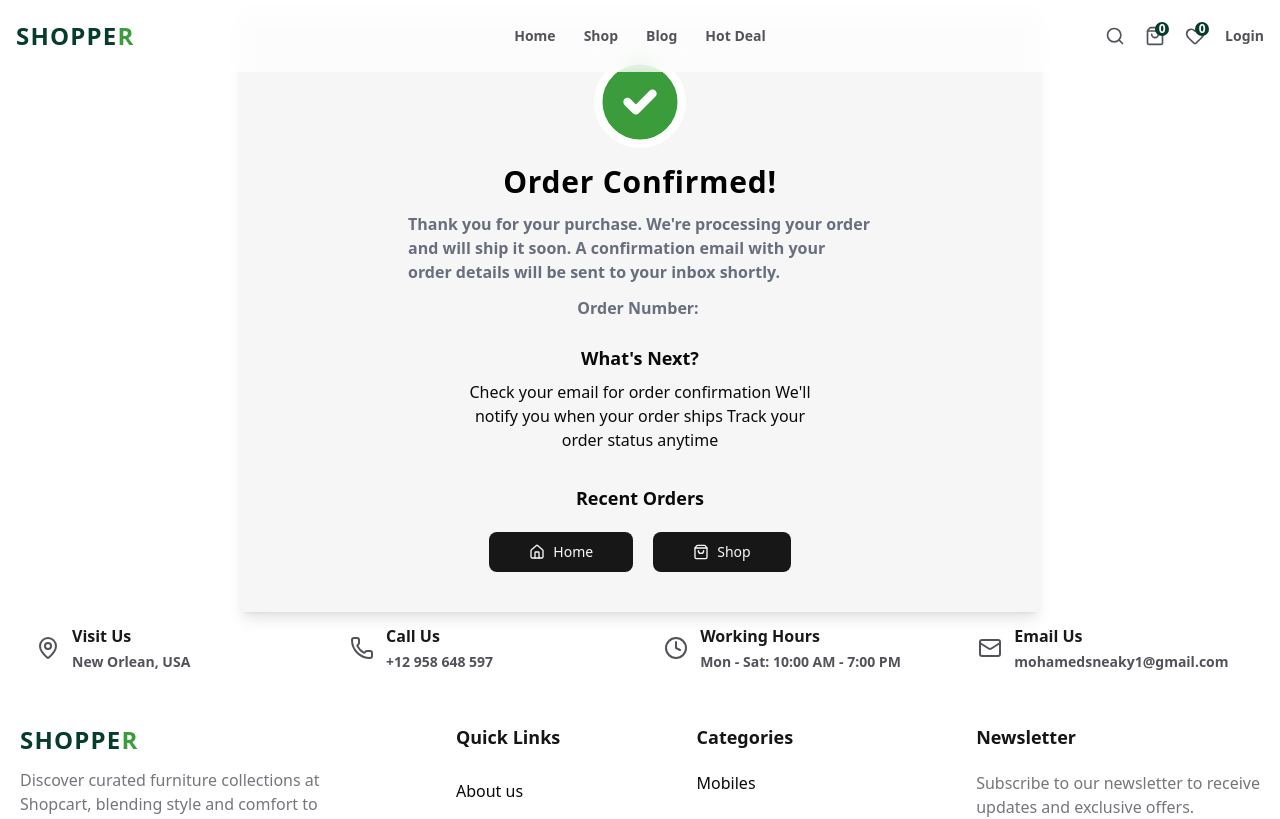
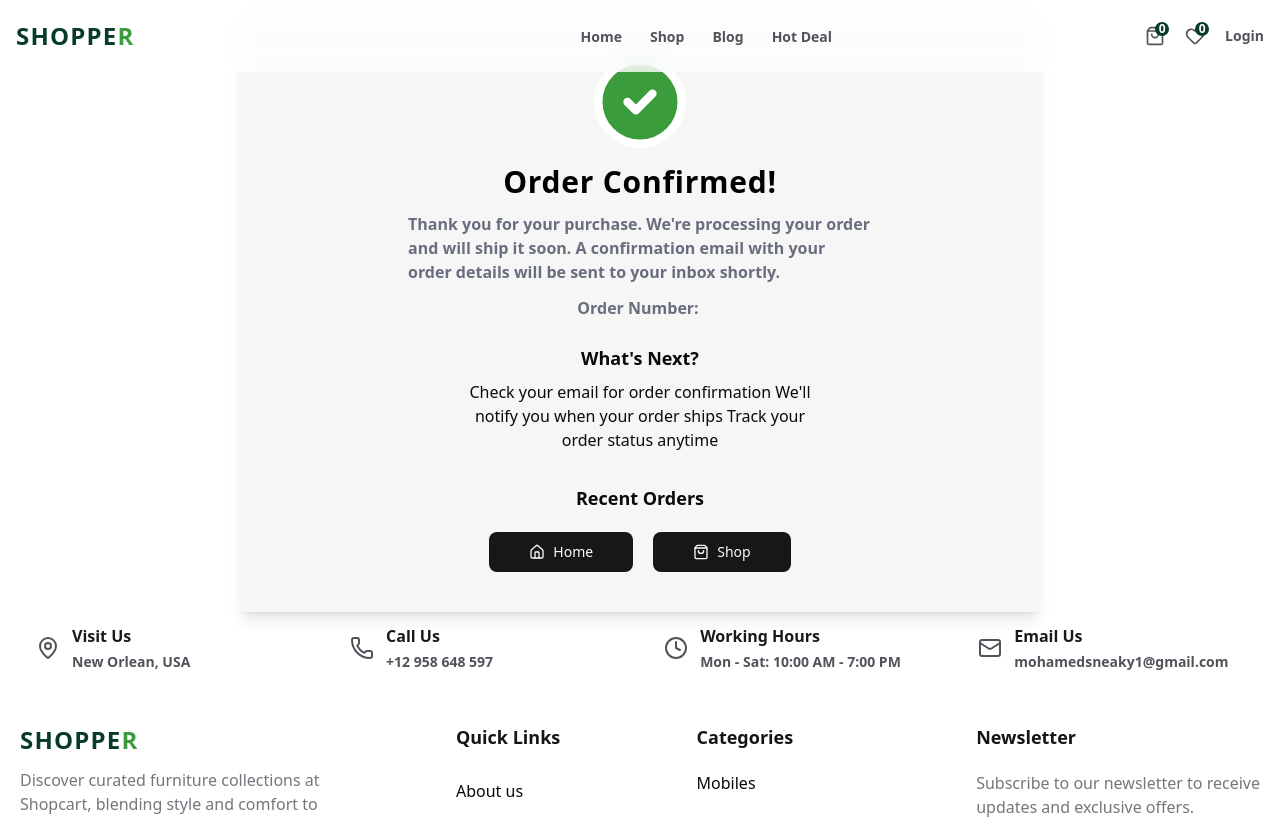
Before and after one commit to Mohamed-17/Shopper, a Next.js app: page /success in a window 1280 px wide. Shown: the top 819 px of the page. Built offline with nearby package versions, Linux system fonts and the light colour scheme; no server answers.

Commit message:
latest changes

```diff
--- a/app/studio/[[...tool]]/page.tsx
+++ b/app/studio/[[...tool]]/page.tsx
@@ -1,19 +1,11 @@
-/**
- * This route is responsible for the built-in authoring environment using Sanity Studio.
- * All routes under your studio path is handled by this file using Next.js' catch-all routes:
- * https://nextjs.org/docs/routing/dynamic-routes#catch-all-routes
- *
- * You can learn more about the next-sanity package here:
- * https://github.com/sanity-io/next-sanity
- */
+import { NextStudio } from "next-sanity/studio";
+import config from "../../../sanity.config";
+import { getLatstBlogs } from "@/sanity/queries";
 
-import { NextStudio } from 'next-sanity/studio'
-import config from '../../../sanity.config'
+export const dynamic = "force-static";
 
-export const dynamic = 'force-static'
-
-export { metadata, viewport } from 'next-sanity/studio'
+export { metadata, viewport } from "next-sanity/studio";
 
 export default function StudioPage() {
-  return <NextStudio config={config} />
+  return <NextStudio config={config} />;
 }
--- /dev/null
+++ b/components/SearchMenu.tsx
@@ -0,0 +1,13 @@
+import React from "react";
+import { Search as SearchIcon } from "lucide-react";
+import { getLatstBlogs } from "@/sanity/queries";
+
+function SearchMenu({ children }: { children: React.ReactNode }) {
+  return (
+    <div className="bg-white w-[500px] h-[500px] rounded-lg absolute top-1/2 left-1/2 transform -translate-x-1/2 -translate-y-1/2 ">
+      {children}
+    </div>
+  );
+}
+
+export default SearchMenu;
--- /dev/null
+++ b/components/SearchResult.tsx
@@ -0,0 +1,8 @@
+import React from "react";
+
+function SearchResult() {
+  console.log("hey");
+  return <div>SearchResult</div>;
+}
+
+export default SearchResult;
--- a/components/header/Header.tsx
+++ b/components/header/Header.tsx
@@ -7,6 +7,7 @@ import MenuList from "./Menu";
 
 function Header() {
   return (
+    <>
       <header className="sticky top-0 bg-white/70 z-100 backdrop-blur-md">
         <Container>
           <div className="flex items-center justify-between py-5 w-full">
@@ -18,12 +19,17 @@ function Header() {
               <Logo />
             </div>
             {/* NavItems */}
+            <div className="flex-1">
               <NavItems />
+            </div>
             {/* Cart & Auth Logic */}
+            <div className="flex gap-5 items-center">
               <ItemsDetailsNav />
+            </div>
           </div>
         </Container>
       </header>
+    </>
   );
 }
 
--- a/components/header/ItemsDetailsNav.tsx
+++ b/components/header/ItemsDetailsNav.tsx
@@ -7,7 +7,6 @@ import SignIn from "./SignIn";
 function ItemsDetailsNav() {
   return (
     <div className="flex-1 flex justify-end gap-5 items-center">
-      <Search />
       <Cart />
       <LikedItems />
       <SignIn />
--- a/components/header/Search.tsx
+++ b/components/header/Search.tsx
@@ -1,13 +1,9 @@
-import { Search as SearchIcon } from "lucide-react";
+"use client";
+import { SearchIcon } from "lucide-react";
 import React from "react";
 
 function Search() {
-  return (
-    <SearchIcon
-      size={20}
-      className="text-lightColor hover:text-shop-light-green hoverEffect"
-    />
-  );
+  return <></>;
 }
 
 export default Search;
--- a/next.config.ts
+++ b/next.config.ts
@@ -9,14 +9,14 @@ const nextConfig: NextConfig = {
       },
     ],
   },
-  turbopack: {
-    rules: {
-      "*.mjs": {
-        loaders: ["swc-loader"],
-        as: "*.js",
-      },
-    },
-  },
+  // turbopack: {
+  //   rules: {
+  //     "*.mjs": {
+  //       loaders: ["swc-loader"],
+  //       as: "*.js",
+  //     },
+  //   },
+  // },
 };
 
 export default nextConfig;
```
Lines whose indentation alone changed are shown as unchanged.
